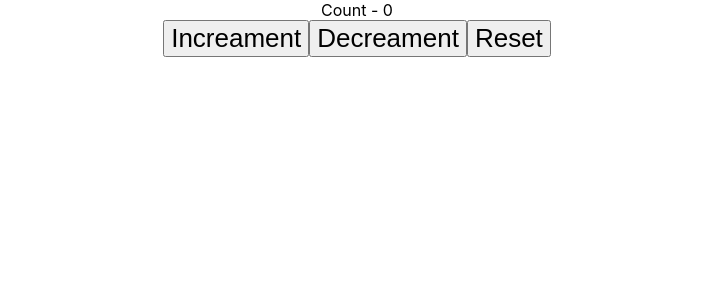
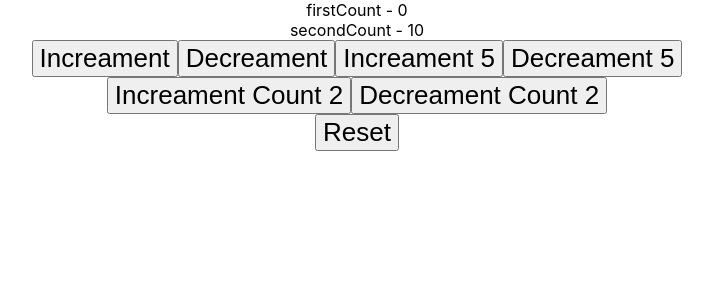
Before and after one commit to Allahnana/REACT_HOOKS, a React (Vite) app: page / in a window 1280 px wide. Shown: the top 300 px of the page, without its empty margins (283-996 px from the left). Built offline with nearby package versions, Linux system fonts and the light colour scheme.

Commit message:
Commiting useReduce() hook

```diff
--- a/src/App.jsx
+++ b/src/App.jsx
@@ -3,6 +3,7 @@ import './App.css'
 import ClassCounter from './Components/ClassCounter'
 import ClassCounterOne from './Components/ClassCounterOne'
 import CounterOne from './Components/CounterOne'
+import CounterTwo from './Components/CounterTwo'
 import DataFetching from './Components/DataFetching'
 import HookCounter from './Components/HookCounter'
 import HookCounter2 from './Components/HookCounter2'
@@ -40,7 +41,9 @@ function App() {
 
         {/* <DataFetching/> */}
 
-        <CounterOne/>
+        {/* <CounterOne/> */}
+
+        <CounterTwo/>
     </div>
   )
 }
--- a/src/Components/CounterOne.jsx
+++ b/src/Components/CounterOne.jsx
@@ -1,7 +1,6 @@
 import React, {useReducer} from 'react'
 
 const initialState = 0
-
 const reducer = (state, action) => {
     switch(action){
         case "increament" :
@@ -14,8 +13,7 @@ const reducer = (state, action) => {
                 return initialState
 
                 default:
-                    return state
-
+                   return state
     }
 }
 
@@ -25,7 +23,6 @@ function CounterOne() {
   return (
     <div>
         <div>Count - {count}</div>
-
         <button onClick={() => dispatch ('increament')}>Increament</button>
         <button onClick={() => dispatch ('decreament')}>Decreament</button>
         <button onClick={() => dispatch ('reset')}>Reset</button>
--- /dev/null
+++ b/src/Components/CounterTwo.jsx
@@ -0,0 +1,58 @@
+import React, {useReducer} from 'react'
+
+const initialState = {
+    firstCounter : 0,
+    secondCounter : 10
+}
+const reducer = (state, action) => {
+    switch(action.type){
+        case "increament" :
+            return { ...state,firstCounter: state.firstCounter + action.value}
+
+        case "decreament" :
+            return { ...state,firstCounter : state.firstCounter - action.value}
+
+
+            case "increament2" :
+                return { ...state,secondCounter: state.secondCounter + action.value}
+
+            case "decreament2" :
+                return { ...state,secondCounter : state.secondCounter - action.value}
+
+            case "reset" :
+                return initialState
+
+                default:
+                   return state
+    }
+}
+
+function CounterTwo() {
+
+   const [count, dispatch ] = useReducer(reducer, initialState)
+  return (
+    <div>
+        <div>firstCount - {count.firstCounter}</div>
+
+        <div>secondCount - {count.secondCounter}</div>
+
+        <button onClick={() => dispatch ({type :'increament', value: 1})}>Increament</button>
+        <button onClick={() => dispatch ({type :'decreament', value: 1})}>Decreament</button>
+
+
+
+        <button onClick={() => dispatch ({type :'increament', value: 5})}>Increament 5</button>
+        <button onClick={() => dispatch ({type :'decreament', value: 5})}>Decreament 5</button>
+
+
+        <div>
+           <button onClick={() => dispatch ({type :'increament2', value: 1})}>Increament Count 2</button>
+           <button onClick={() => dispatch ({type :'decreament2', value: 1})}>Decreament Count 2</button>
+        </div>
+
+        <button onClick={() => dispatch ({type :'reset'})}>Reset</button>
+    </div>
+  )
+}
+
+export default CounterTwo
```
